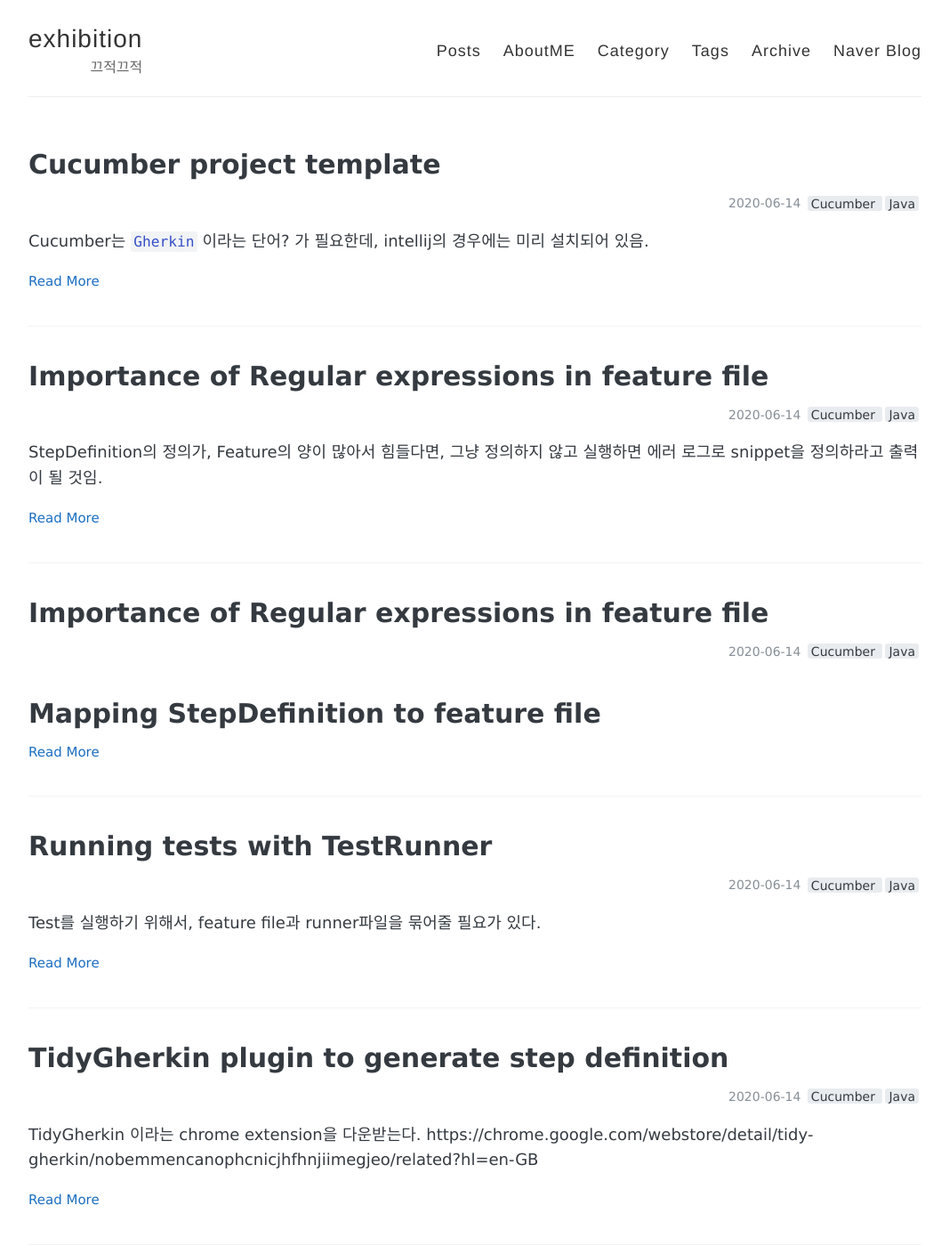
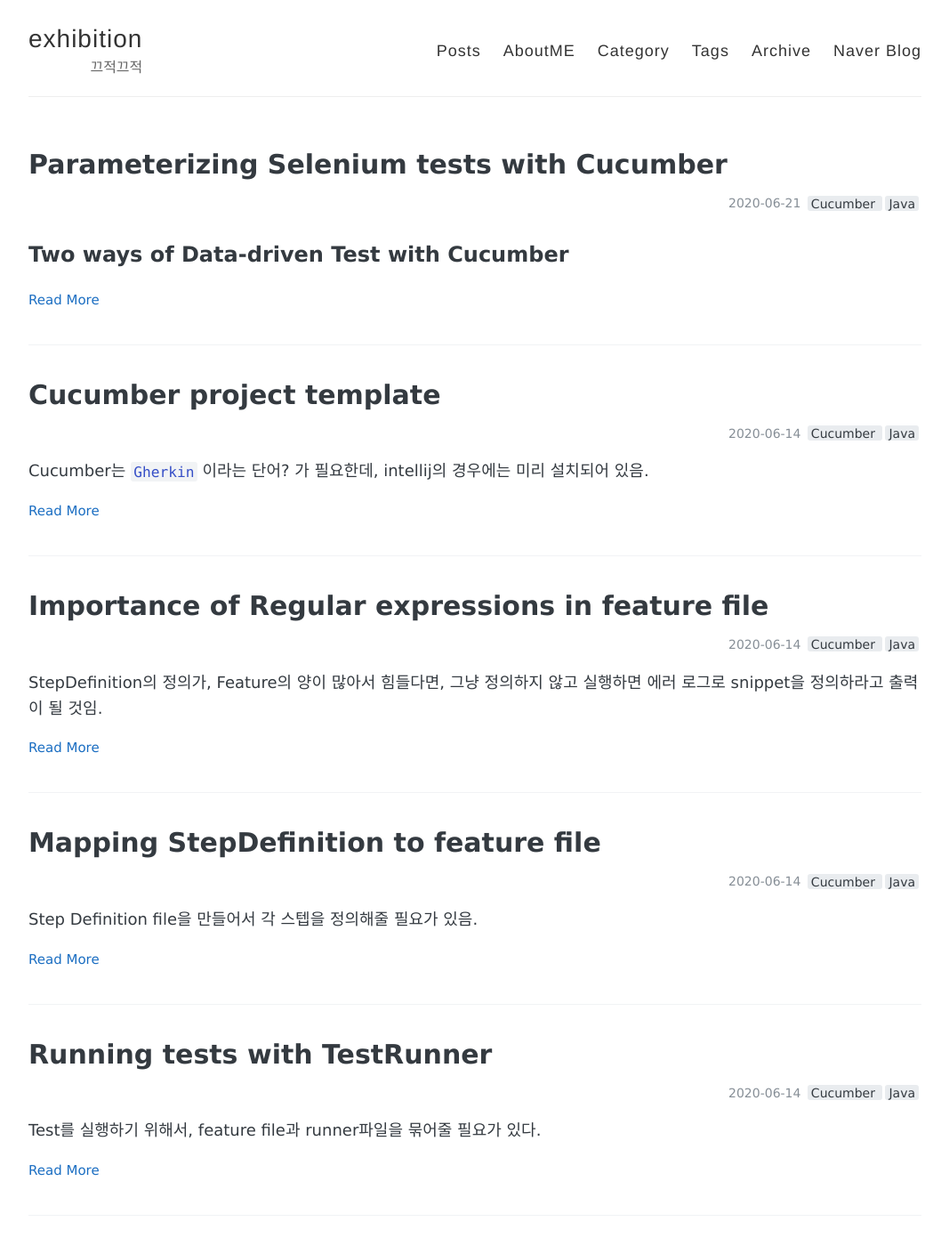
Before and after one commit to Yoodahun/Yoodahun.github.io, a Jekyll site: the page built from index.html, in a window 1280 px wide and 1400 px high. Shown: the whole window at 89% size, without its empty margins (106-1173 px from the left). Built offline with Jekyll 4.4.1, drawn with Linux system fonts in a browser that asks for light colours; the list of posts is cut into pages by our own code; part of the change alters nothing that is shown; some of the changed text lies outside the part shown.

Commit message:
2020-06-21 Posting

````diff
--- a/_posts/Cucumber/2020-06-14-Mapping StepDefinition to feature file.md
+++ b/_posts/Cucumber/2020-06-14-Mapping StepDefinition to feature file.md
@@ -1,6 +1,6 @@
 ---
 layout: post
-title: Importance of Regular expressions in feature file
+title: Mapping StepDefinition to feature file
 image:
 categories: Cucumber
 tags:
@@ -9,8 +9,6 @@ tags:
 ---
 
 
-
-# Mapping StepDefinition to feature file
 
 Step Definition file을 만들어서 각 스텝을 정의해줄 필요가 있음.
 
--- /dev/null
+++ b/_posts/Cucumber/2020-06-21-Parameterizing Selenium tests with Cucumber.md
@@ -0,0 +1,121 @@
+---
+layout: post
+title: Parameterizing Selenium tests with Cucumber
+image:
+categories: Cucumber
+tags:
+  - Cucumber
+  - Java
+---
+
+## Two ways of Data-driven Test with Cucumber
+
+Cucumber에는 `.feature` 파일에서 데이터를 직접 입력하여 테스트를 진행하는 2가지 방법이 있다.
+
+
+
+### dataTable for Data-driving tests
+
+똑같은 스토리를 여러 번 계속 반복해서 쓴다면 시나리오의 양이 엄청나게 늘어날 것 임.
+매우 비효율적인 것.
+
+```gherkin
+Scenario: Homepage default login
+  Given User is on Netbanking landing page
+  When User sign up with following details
+    |jenney|abcd|john@abcd.com|Austraila|3242302
+    Then Homepage is populated
+  And Cards Displayed are "false"
+
+```
+
+`when` 에 조건을 넣어주고 여러가지 데이터옵션을 넣어준다.
+데이터는 파이프로 구분할 수 있다.
+위와 같은 방법으로 data-driving test를 구현해볼 수 있다.
+
+만일 다른 프레임워크로 한다면 보통은 excel로 구현해야하는데, excel파일을 읽어들이고 원하는 셀을 찾은 다음, 해당 셀의 데이터를 읽어들이는 것은 생각보다 간단한 일은 아닐 수도 있다.
+
+Step definition은 어떻게 정의할 수 있을까?
+
+```java
+@When(“User sign up with following details”)
+public void userSignUpWithFollowingDetails(DataTable table) {
+    List<List<String>> obj = table.asLists();
+    System.out.println(obj.get(0).get(0));
+
+}
+
+```
+
+`DataTable` 이라는 타입으로 정의할 수 있다.
+이 table변수에서, `asLists()` 로 꺼내오면, String이 담긴 리스트의 리스트가 나온다.
+
+즉,
+
+```
+1 row : a, b, c, d
+2 row : e, f, g,h
+.
+.
+.
+```
+
+와 같은 것이 나온다.
+이후 `println`을 보면 알겠지만, 0번을 을 지정하게되면 첫번째줄. 여기서 또 0번을 하면 첫번재 컬럼을 지정하는 것이다.
+
+---
+
+### Parameterizing Selenium tests with Cucumber
+
+Cucumber 시나리오를 데이터만 다르게 하여 똑같은 시나리오를 반복하여 실행하게 하려면...?
+
+`Scenario outline` 을 선언하고 `Example` 키워드를 사용해야한다.
+
+
+
+### Scenario outline
+
+어떠한 valiable값을 parameter로 넘겨, 값은 같지만 시나리오의 결과는 같을 때,  `Scenario outline`을 사용한다.
+
+### Example
+
+어떠한 테이블을 작성해주는데, 컬럼간의 구분은 파이프로 구분함.
+
+```gherkin
+Feature: Login into Application
+  Scenario Outline: Positive test validating login
+    Given Initialize the browser with chrome
+    And Navigate to Site
+    And Click on Login link in homepage to land on sign-on in Page
+    When User enters <username> and <password> and logs in
+    Then Verify that user is not logged in
+
+Examples:
+|username |password|
+|”test99@gmail.com” |”123456”|
+|”test123@gmail.com” |”123456”|
+
+
+
+```
+
+이 때, `Scenario outline` 내부에 파라미터로 넘겨줄 부분은 `<>` 로 감싸주어야 한다.
+
+이 때, parameter를 입력받는 시나리오 라인의 구현은,
+Annotation 에는 paramter 표현으로 선언하되, 메소드 이름은 시나리오 라인 그대로 작성해야 인식한다.
+
+```java
+@When(“User enters {string} and {string} and logs in”)
+public void userEntersUsernameAndPasswordAndLogsIn(String username, String password) {
+    loginP = new LoginPage(driver);
+    loginP.getEmailInput().sendKeys(username);
+    loginP.getPasswordInput().sendKeys(password);
+    loginP.getLoginButton().click();
+
+}
+
+```
+
+
+
+[Cucumber - Scenario Outline - Tutorialspoint](https://www.tutorialspoint.com/cucumber/cucumber_scenario_outline.htm)
````
